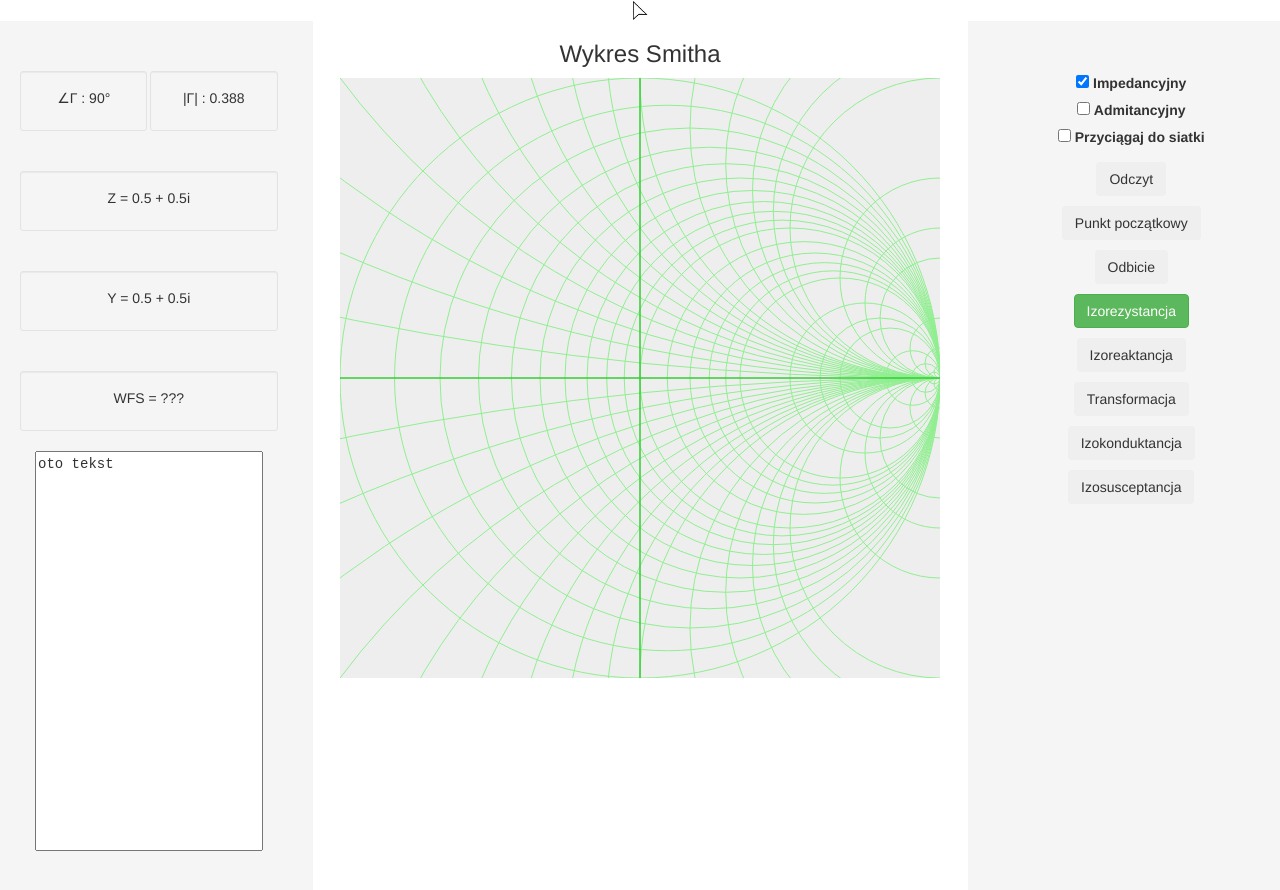
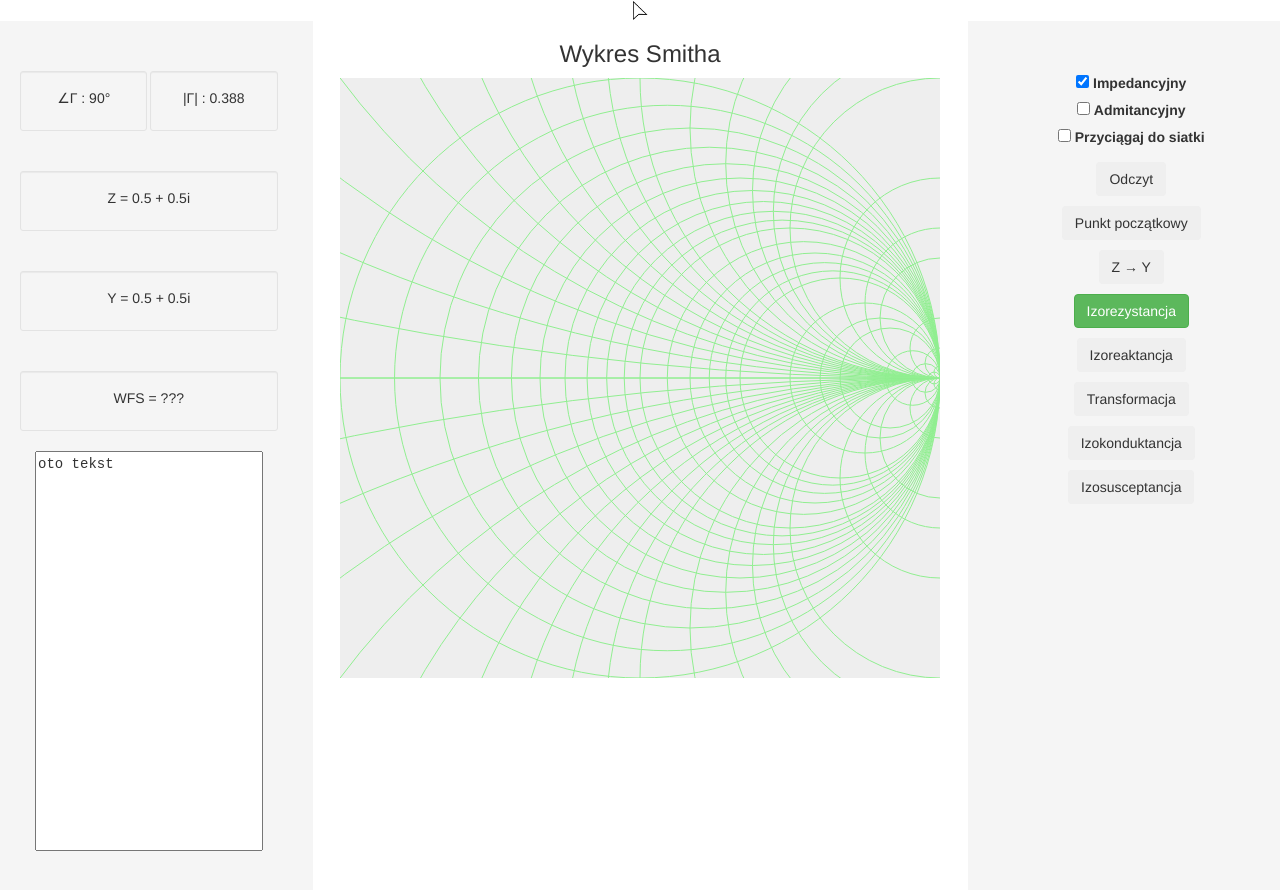
Before and after one commit to EpokaRozumu/SmithChart, a plain HTML site: page index.html in a window 1280 px wide. Drawn offline with nearby package versions, Linux system fonts and the light colour scheme.

Commit message:
usunięto oś pionową

```diff
--- a/index.html
+++ b/index.html
@@ -134,7 +134,7 @@
       <button type="button" class="btn" id="Odczyt" onclick="ustawNarzedzieEdycji('odczyt')">Odczyt</button>
       <button type="button" class="btn" id="Punkt" onclick="ustawNarzedzieEdycji('Dodawanie punktu')">Punkt początkowy</button>
       <button type="button" class="btn" id="Odbicie"
-        onclick="ustawNarzedzieEdycji('odbicie')">Odbicie</button>
+        onclick="ustawNarzedzieEdycji('odbicie')">Z → Y</button>
       <button type="button" class="btn btn-success" id="Izorezystancja"
         onclick="ustawNarzedzieEdycji('edycja izorezystancji')">Izorezystancja</button>
       <button type="button" class="btn" id="Izoreaktancja"
--- a/js/main.js
+++ b/js/main.js
@@ -123,7 +123,7 @@ var shapes = [];
 //wartości izorezystancji i izoreaktancji - tą listę wzięłam z wykresu wykorzystywanego na zajęciach
 var wartosciSiatki = [50,20,10,5,4,3,2,1.8,1.6,1.4,1.2,1,0.9,0.8,0.7,0.6,0.5,0.4,0.3,0.2,0.1,0];
 drawSmithChart();
-rysujOsie();
+// rysujOsie();
 function mouseInSmithChart() {
     return (Math.sqrt(u**2 + v**2) <=  1)
 }
@@ -432,7 +432,7 @@ function mouseMoveHandler(e) {
     ctx.rect(0,0,canvasWidth,canvasHeight);
     ctx.closePath();
     ctx.fill();
-    rysujOsie();
+    // rysujOsie();
     drawSmithChart();
     draw_circular_frame();
     //todo: uporządkuj kod
--- a/js/smith-chart.js
+++ b/js/smith-chart.js
@@ -94,8 +94,9 @@ function drawSmithChart() {
 
         }
     }
-    ctx.strokeStyle = "orange"
+
     if (wybranoAdmitancyjny) {
+        ctx.strokeStyle = "orange"
         for (let i=0; i<wartosciSiatki.length; i++) {
             let g = wartosciSiatki[i];
             let circle = okragIzokonduktancji(g);
@@ -110,5 +111,11 @@ function drawSmithChart() {
 
         }
     }
+    //pozioma linia
+    ctx.beginPath();
+    ctx.moveTo(0, canvasHeight/2);
+    ctx.lineTo(canvasWidth,canvasHeight/2);
+    ctx.closePath();
+    ctx.stroke();
 
 }
```
